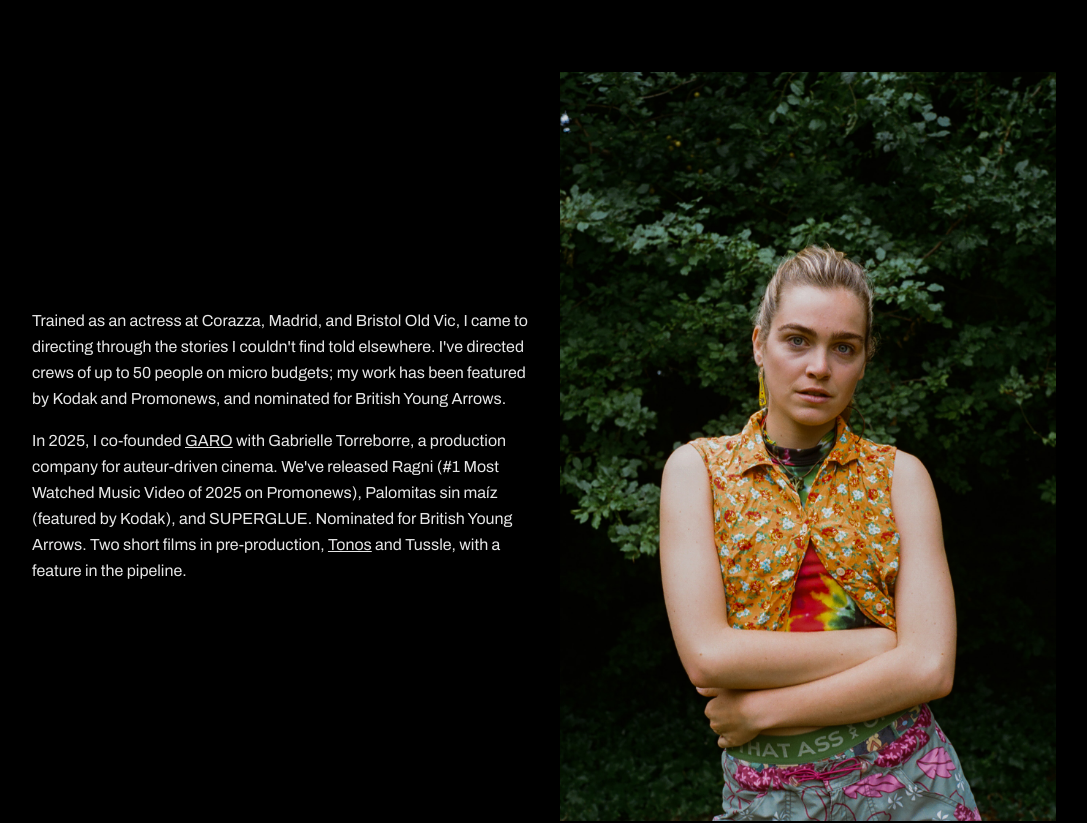
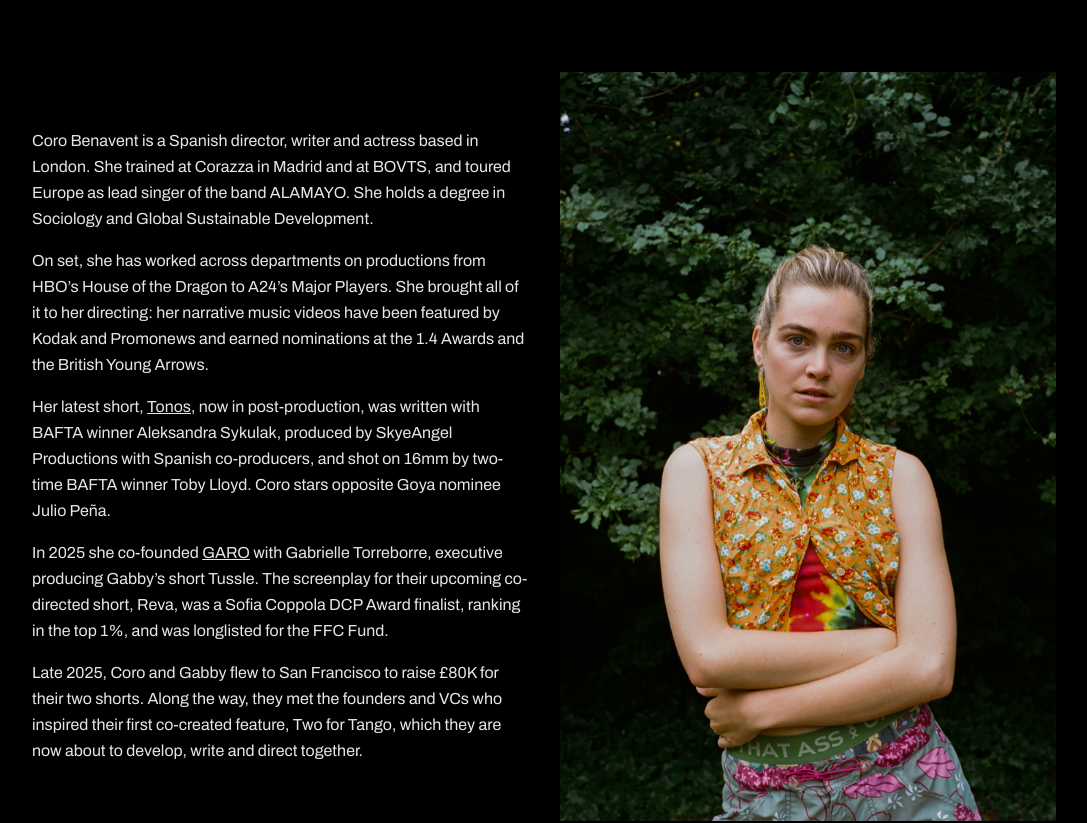
Before and after one commit to joehewett/coro, a React (Vite) app: page /me in a window 1280 px wide. Shown: the part 1028-1851 px from the top of the page, without its empty margins (96-1183 px from the left). Built offline with nearby package versions, Linux system fonts and the light colour scheme; a web font is replaced by a local one.

Commit message:
New bio on the Me page, short version on About
Co-Authored-By: Claude Opus 5.5 <noreply@anthropic.com>

```diff
--- a/src/components/MePage.tsx
+++ b/src/components/MePage.tsx
@@ -35,11 +35,23 @@ const MePage: React.FC = () => {
           <div className="grid grid-cols-1 md:grid-cols-2 gap-8 items-center">
             <div className="text-white/90 leading-relaxed space-y-4 text-base">
               <p>
-                Trained as an actress at Corazza, Madrid, and Bristol Old Vic, I came to directing through the stories I couldn't find told elsewhere. I've directed crews of up to 50 people on micro budgets; my work has been featured by Kodak and Promonews, and nominated for British Young Arrows.
+                Coro Benavent is a Spanish director, writer and actress based in London. She trained at Corazza in Madrid and at BOVTS, and toured Europe as lead singer of the band ALAMAYO. She holds a degree in Sociology and Global Sustainable Development.
               </p>
 
               <p>
-                In 2025, I co-founded <a href="https://garo.studio" target="_blank" rel="noopener noreferrer" className="underline hover:text-white">GARO</a> with Gabrielle Torreborre, a production company for auteur-driven cinema. We've released Ragni (#1 Most Watched Music Video of 2025 on Promonews), Palomitas sin maíz (featured by Kodak), and SUPERGLUE. Nominated for British Young Arrows. Two short films in pre-production, <a href="https://tonos.film" target="_blank" rel="noopener noreferrer" className="underline hover:text-white">Tonos</a> and Tussle, with a feature in the pipeline.
+                On set, she has worked across departments on productions from HBO’s House of the Dragon to A24’s Major Players. She brought all of it to her directing: her narrative music videos have been featured by Kodak and Promonews and earned nominations at the 1.4 Awards and the British Young Arrows.
+              </p>
+
+              <p>
+                Her latest short, <a href="https://tonos.film" target="_blank" rel="noopener noreferrer" className="underline hover:text-white">Tonos</a>, now in post-production, was written with BAFTA winner Aleksandra Sykulak, produced by SkyeAngel Productions with Spanish co-producers, and shot on 16mm by two-time BAFTA winner Toby Lloyd. Coro stars opposite Goya nominee Julio Peña.
+              </p>
+
+              <p>
+                In 2025 she co-founded <a href="https://www.garogirls.com" target="_blank" rel="noopener noreferrer" className="underline hover:text-white">GARO</a> with Gabrielle Torreborre, executive producing Gabby’s short Tussle. The screenplay for their upcoming co-directed short, Reva, was a Sofia Coppola DCP Award finalist, ranking in the top 1%, and was longlisted for the FFC Fund.
+              </p>
+
+              <p>
+                Late 2025, Coro and Gabby flew to San Francisco to raise £80K for their two shorts. Along the way, they met the founders and VCs who inspired their first co-created feature, Two for Tango, which they are now about to develop, write and direct together.
               </p>
             </div>
             <div>
--- a/src/components/director/DirectorHome.tsx
+++ b/src/components/director/DirectorHome.tsx
@@ -328,15 +328,16 @@ export const AboutPage: React.FC = () => (
       <div>
         <h1 className={`font-political ${CREAM} text-4xl sm:text-6xl`}>About</h1>
         <div className={`mt-8 space-y-5 ${CREAM} opacity-80 leading-relaxed`}>
+          {/* Short version of the full bio on the Me page */}
           <p>
-            Trained as an actress at Corazza, Madrid, and Bristol Old Vic, I came to directing through the stories I couldn't find told elsewhere. I've directed crews of up to 50 people on micro budgets; my work has been featured by Kodak and Promonews, and nominated for British Young Arrows.
+            Coro Benavent is a Spanish director, writer and actress based in London. She trained at Corazza in Madrid and at BOVTS. Her narrative music videos have been featured by Kodak and Promonews and earned nominations at the 1.4 Awards and the British Young Arrows.
           </p>
           <p>
-            In 2025, I co-founded{' '}
+            Her latest short, Tonos, was shot on 16mm by two-time BAFTA winner Toby Lloyd, with Coro starring opposite Goya nominee Julio Peña. In 2025 she co-founded{' '}
             <a href={GARO_URL} target="_blank" rel="noopener noreferrer" className="underline underline-offset-4 decoration-white/30 hover:decoration-white">
               GARO
             </a>{' '}
-            with Gabrielle Torreborre, a production company for auteur-driven cinema.
+            with Gabrielle Torreborre.
           </p>
         </div>
         {/* "More of me" lives here now, not in the menu */}
```
